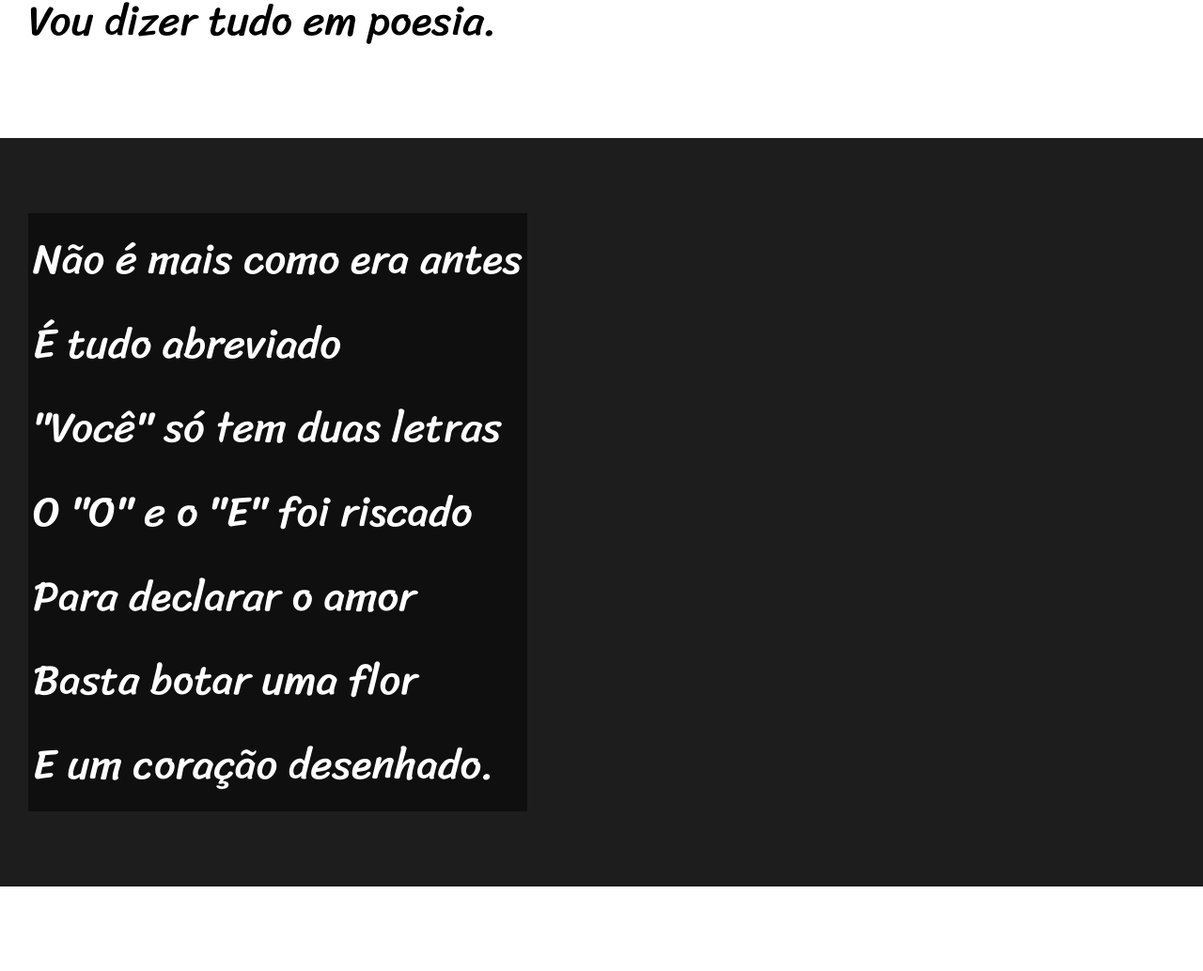
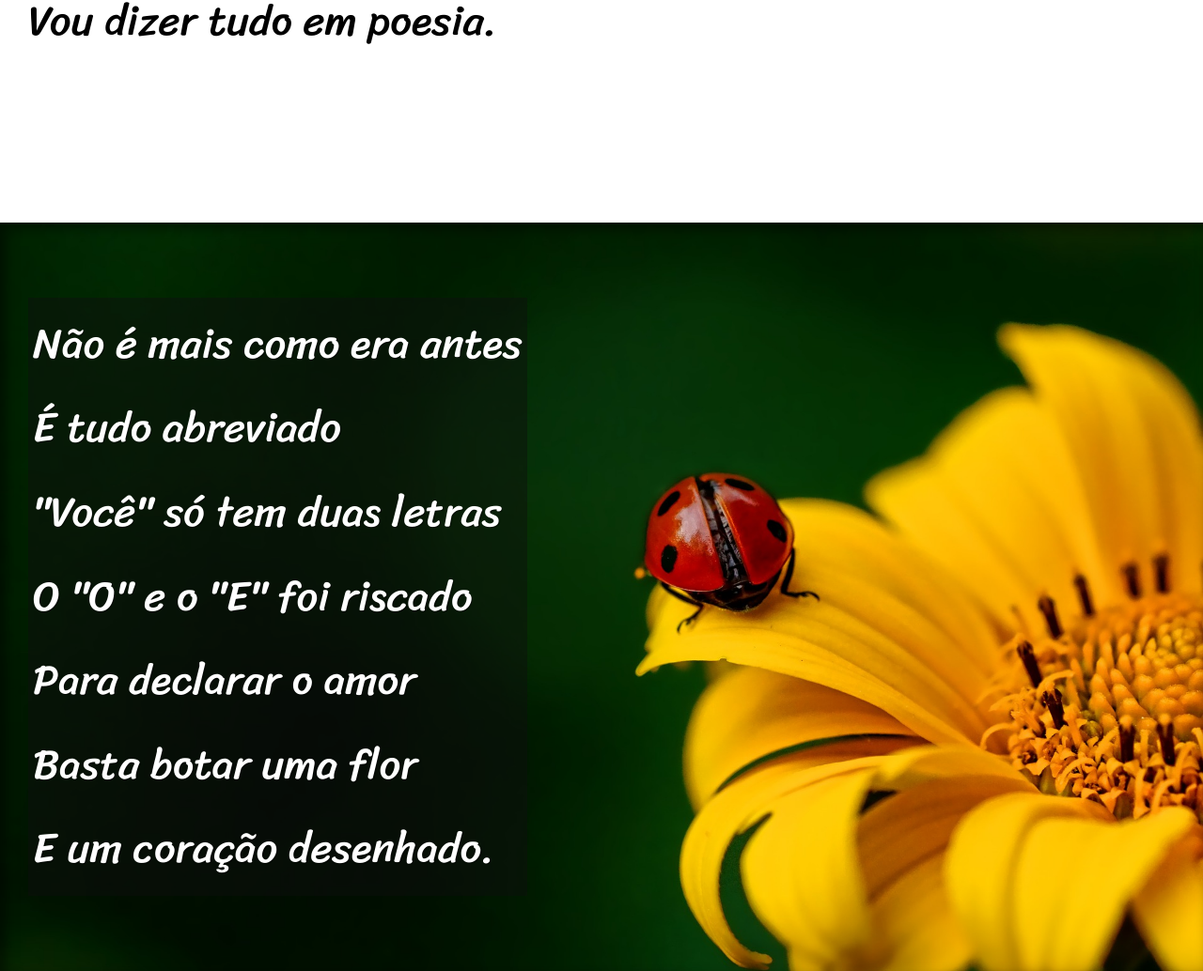
Before and after one commit to shufurudin/HTML5_CSS3, a plain HTML site: page desafios/d012 (desafio-cordel)/index.html in a window 1280 px wide. Shown: the part 900-1934 px from the top of the page at 94% size. Drawn offline with Linux system fonts and the light colour scheme.

Commit message:
Cap. 20, Aula 06 - Módulo 03

```diff
--- a/desafios/d012 (desafio-cordel)/estilo/style.css
+++ b/desafios/d012 (desafio-cordel)/estilo/style.css
@@ -59,11 +59,26 @@ section.normal {
 section.imagem {
     background-color: rgb(29, 29, 29);
     color: white;
+    box-shadow: inset 6px 6px 13px 0px rgba(0, 0, 0, 0.5); /*inset é uma sombra interna, 6px, 6px, 13px de espalhamento, 0px de ampliação*/
+    background-size: cover;
+    background-attachment: fixed;
 }
 section.imagem > p {
-    background-color: rgb(15, 15, 15);
+    background-color: rgba(15, 15, 15, 0.450);
     display: inline-block; /*A box se adapta o tamanho ao seu conteudo*/
     padding: 5px;
+    text-shadow: 1px 1px 0px rgba(0, 0, 0, 0.486);
+}
+section > p {
+    padding-bottom: 2em;
+}
+
+section#img01 {
+    background-image: url(../imagens/background001.jpg);
+    background-position: right, center;
+}
+section#img02 {
+    background-image: url(../imagens/background002.jpg);
 }
 
 footer {
--- a/desafios/d012 (desafio-cordel)/index.html
+++ b/desafios/d012 (desafio-cordel)/index.html
@@ -24,7 +24,7 @@
         </p>
     </section>
 
-    <section class="imagem">
+    <section class="imagem" id="img01">
         <p>
             Não é mais como era antes <br>
             É tudo abreviado <br>
@@ -58,7 +58,7 @@
         </p>
     </section>
 
-    <section class="imagem">
+    <section class="imagem" id="img02">
         <p>
             Tenho saudade das cartas <br>
             Escritas com a própria mão <br>
```
